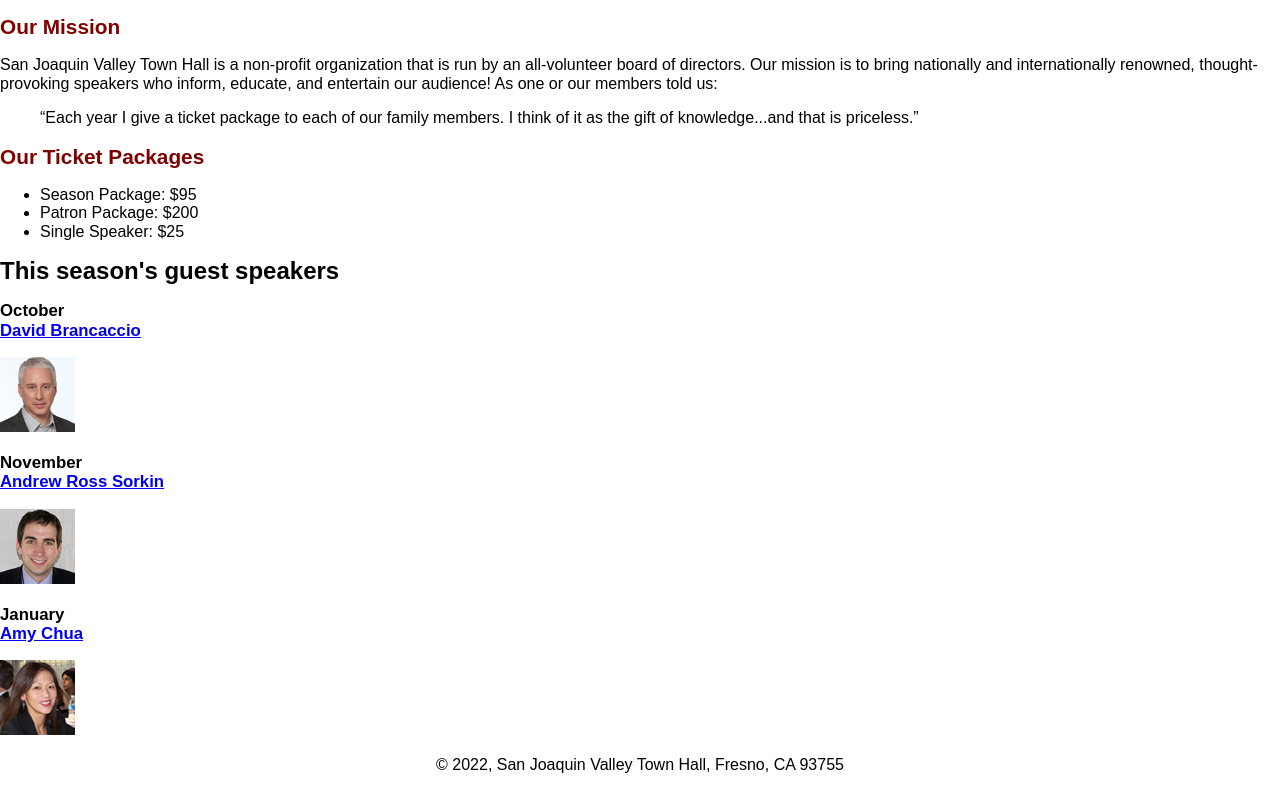
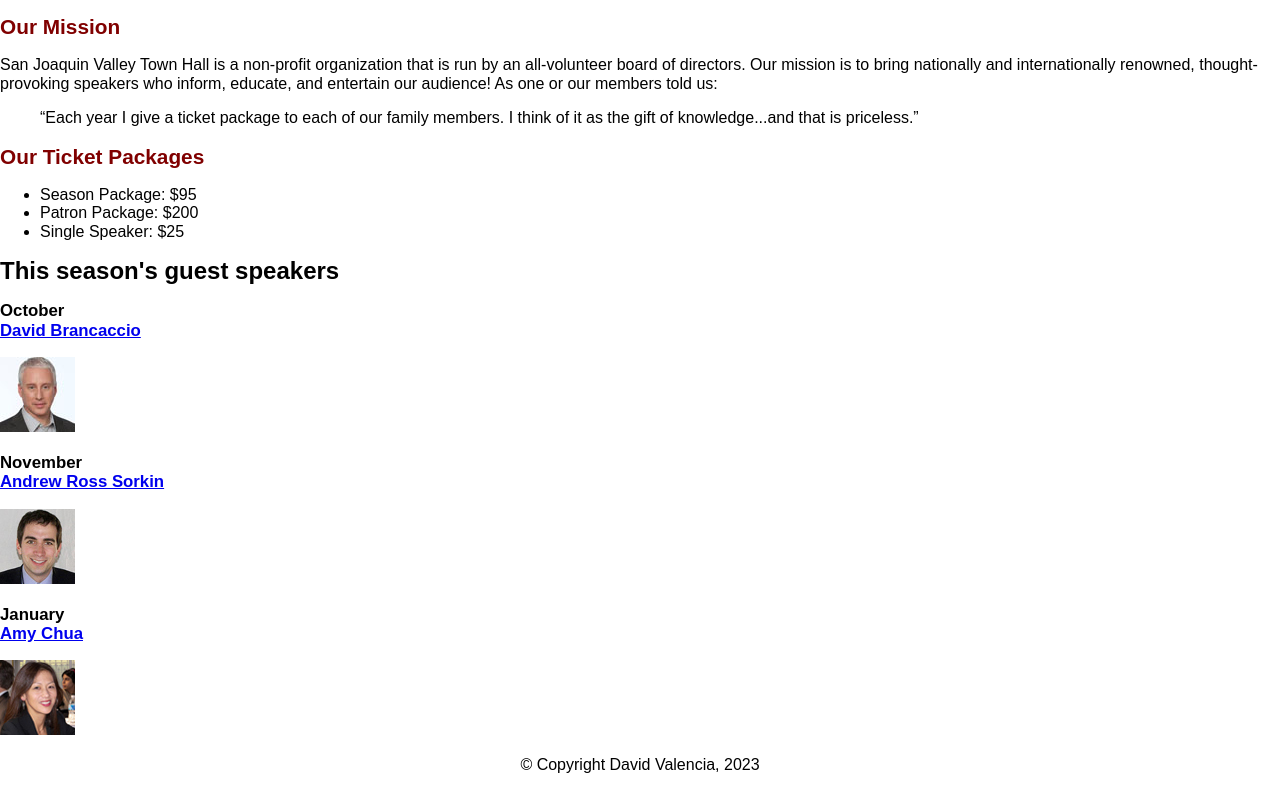
Before and after one commit to ddv2njit/A08, a plain HTML site: page index.html in a window 1280 px wide. Shown: the part 106-896 px from the top of the page. Drawn offline with nearby package versions, Linux system fonts and the light colour scheme.

Commit message:
Update index.html

```diff
--- a/index.html
+++ b/index.html
@@ -38,6 +38,6 @@
 		 <img src="images/chua75.jpg" alt="Amy Chua photo">
       </main>
       <footer>
-		<p>&copy; 2022, San Joaquin Valley Town Hall, Fresno, CA 93755</p>
+		<p>&copy; Copyright David Valencia, 2023</p>
    </body>
 </html>
```
